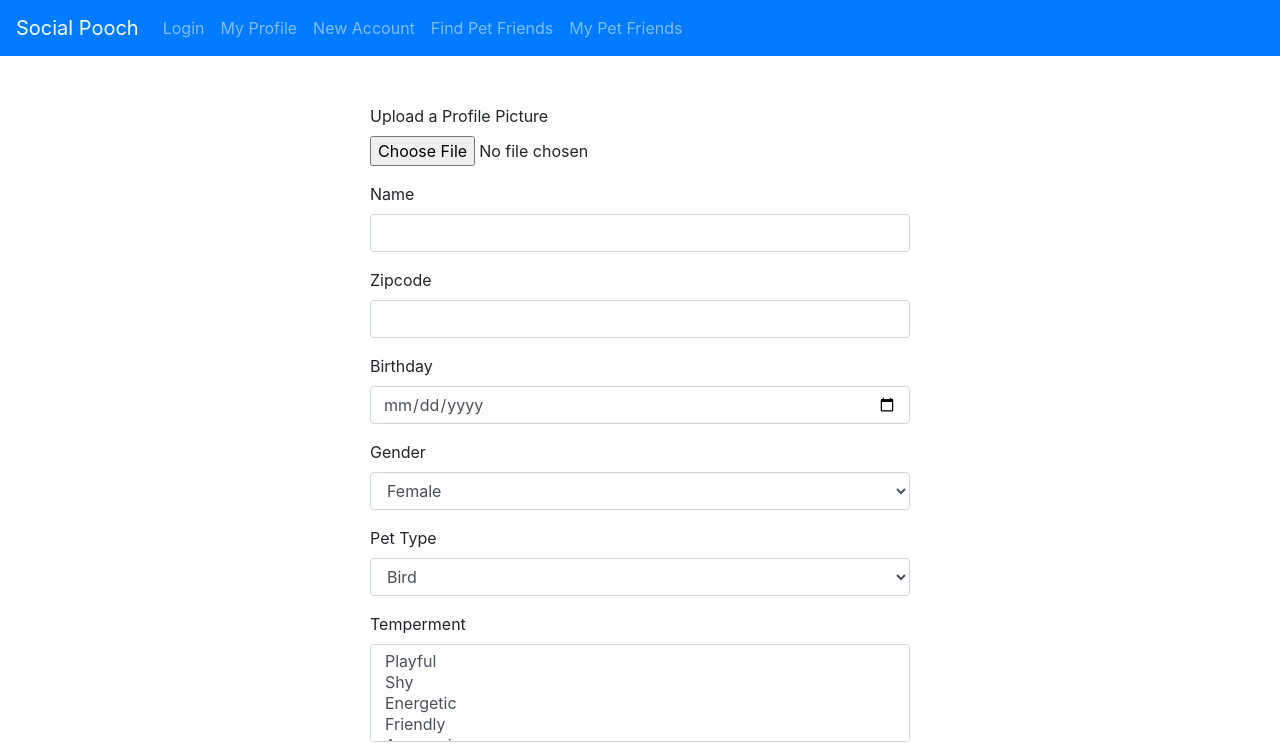
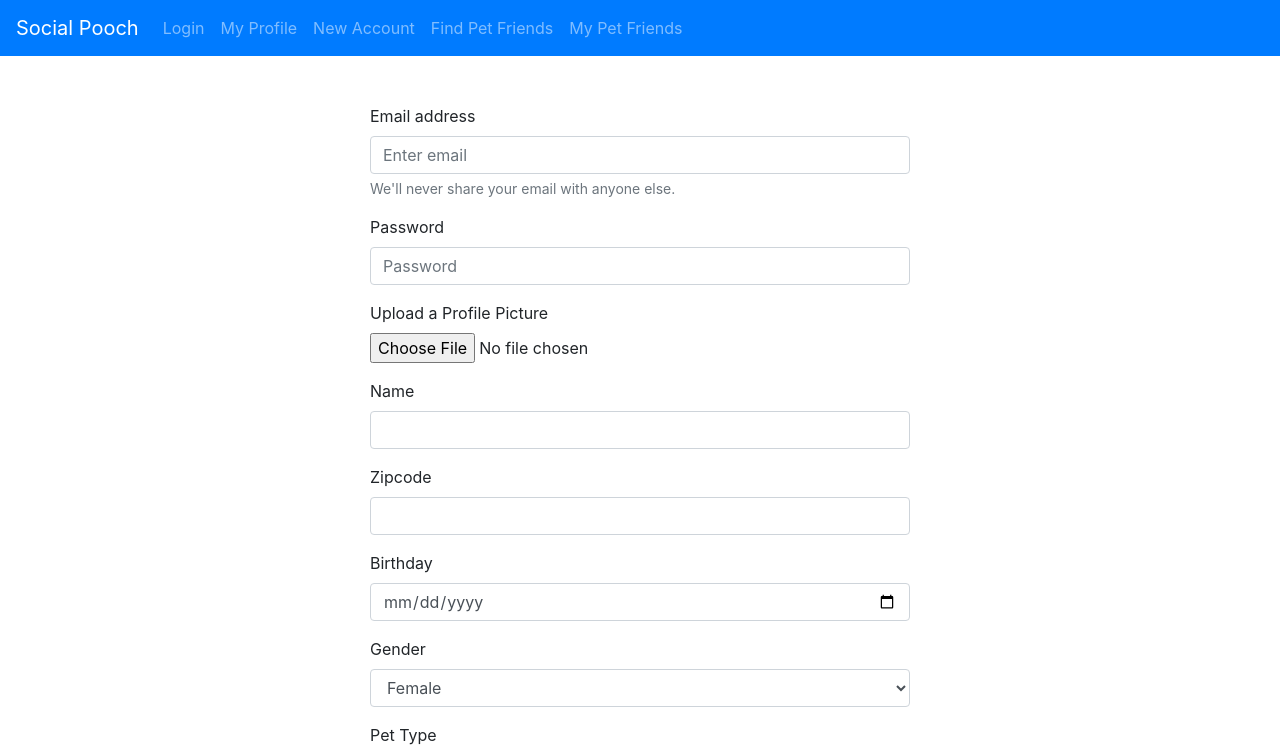
Before and after one commit to mklakhan/social-pooch, a React (Create React App) app in the folder client/: page /profile in a window 1280 px wide. Shown: the top 753 px of the page. Built offline with nearby package versions, Linux system fonts and the light colour scheme.

Commit message:
moved newaccount.js into profile.js

```diff
--- a/client/src/components/NewAccount.js
+++ b/client/src/components/NewAccount.js
@@ -1,3 +1,5 @@
+//moved this to the profile.js - Remove from navigation//
+
 import React from 'react'
 import {Button, Container, Row, Col, Form} from 'react-bootstrap'
 
--- a/client/src/components/Profile.js
+++ b/client/src/components/Profile.js
@@ -51,6 +51,20 @@ export default function Profile() {
             <Row>
                 <Col md={{ span: 6, offset: 3 }}>
                     <Form className="mt-5 mb-5">
+
+                        <Form.Group controlId="formBasicEmail">
+                            <Form.Label>Email address</Form.Label>
+                            <Form.Control type="email" placeholder="Enter email" />
+                            <Form.Text className="text-muted">
+                                We'll never share your email with anyone else.
+                        </Form.Text>
+                        </Form.Group>
+
+                        <Form.Group controlId="formBasicPassword">
+                            <Form.Label>Password</Form.Label>
+                            <Form.Control type="password" placeholder="Password" />
+                        </Form.Group>
+
                         <Form.Group>
                             <Form.File id="exampleFormControlFile1" label="Upload a Profile Picture" />
                         </Form.Group>
```
Also changed, not shown: 1 other file (tests, documents, lock files or other folders).
